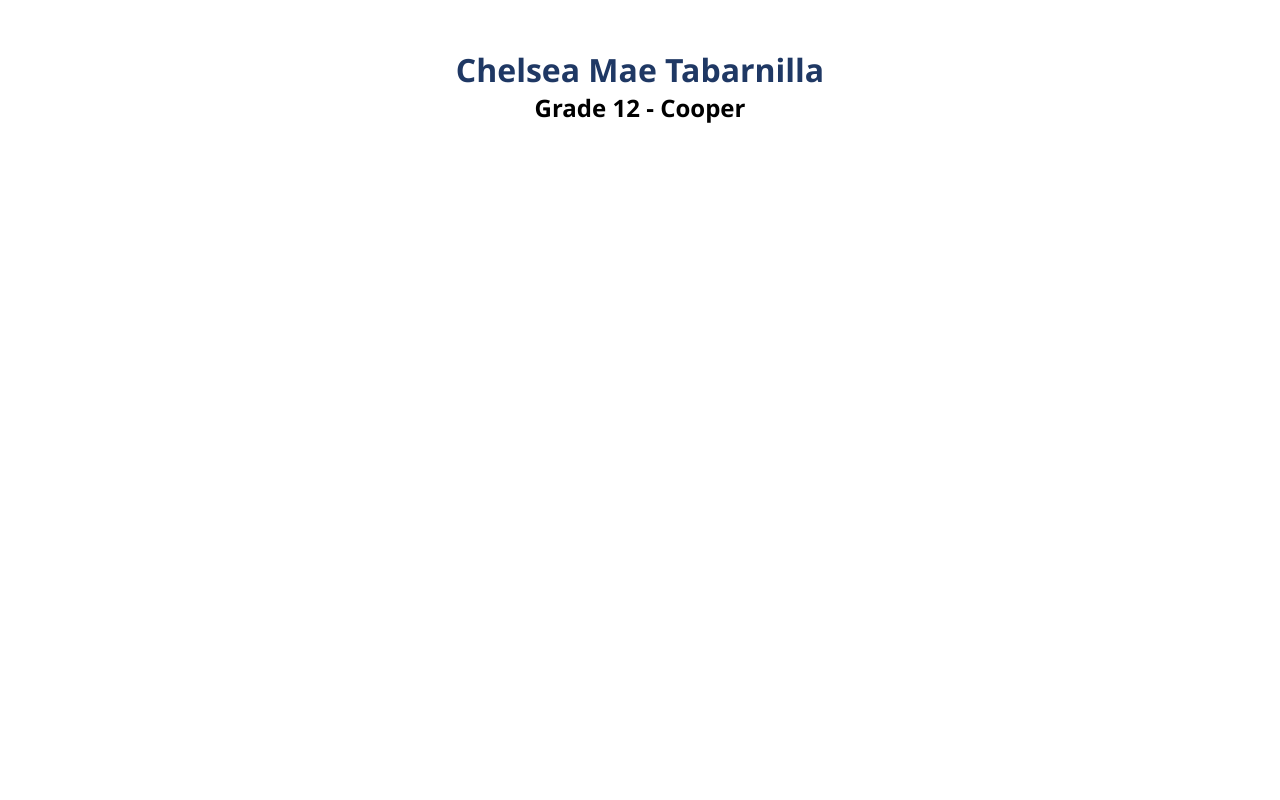
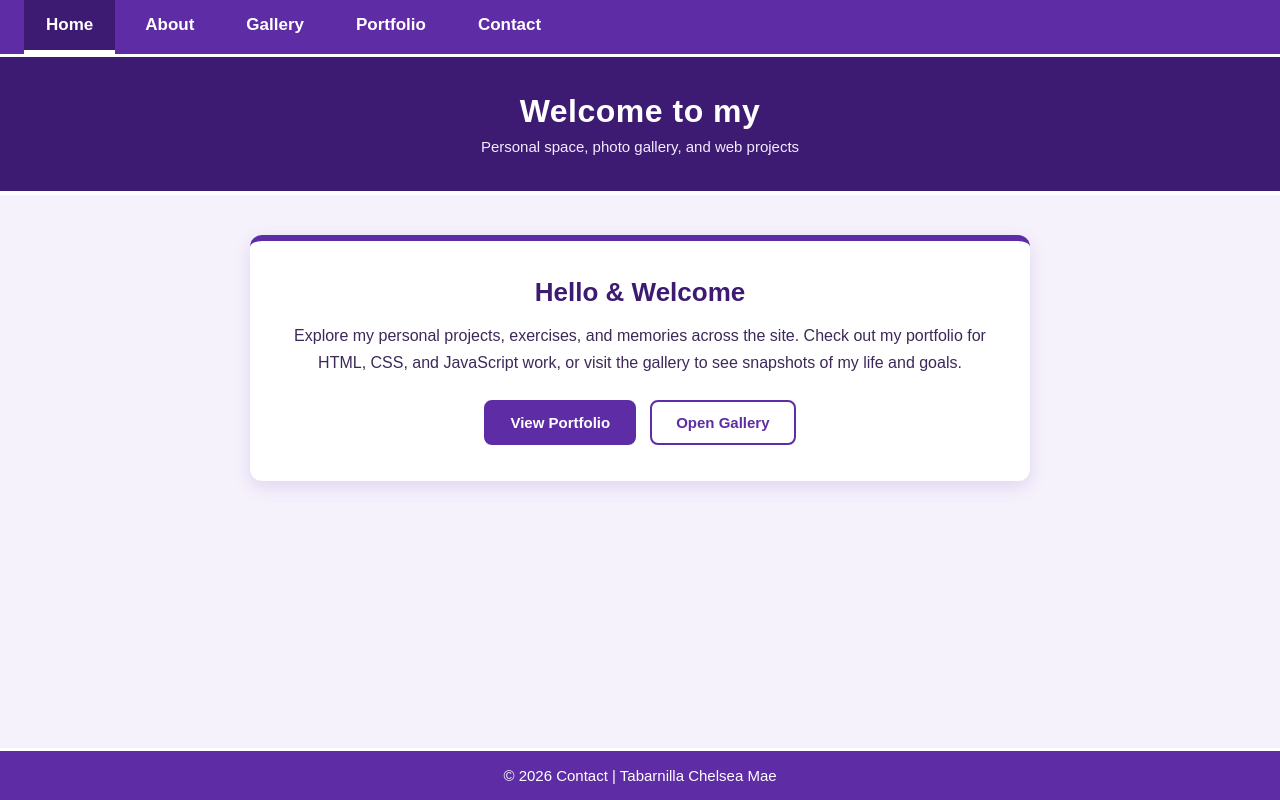
Before and after one commit to cheche877/cheche, a plain HTML site: page index.html in a window 1280 px wide. Drawn offline with Linux system fonts and the light colour scheme.

Commit message:
Update index.html

```diff
--- a/index.html
+++ b/index.html
@@ -1,24 +1,211 @@
-<!DOCTYPE html>
+  <!DOCTYPE html>
 <html lang="en">
 <head>
     <meta charset="UTF-8">
     <meta name="viewport" content="width=device-width, initial-scale=1.0">
-    <title>Landing Page</title>
+    <title>yori.Homes - Home</title>
     <link rel="stylesheet" href="menu.css">
+    <style>
+        * {
+            margin: 0;
+            padding: 0;
+            box-sizing: border-box;
+            font-family: Arial, sans-serif;
+        }
+
+        body {
+            background: #f6f2fc;
+            color: #24133d;
+            display: flex;
+            flex-direction: column;
+            min-height: 100vh;
+        }
+
+        /* Top Navigation Bar - Left Aligned */
+        nav {
+            background: #5e2ca5;
+            display: flex;
+            justify-content: flex-start;
+            align-items: center;
+            padding: 0 24px;
+            border-bottom: 3px solid #ffffff;
+        }
+
+        nav ul {
+            list-style: none;
+            display: flex;
+            flex-direction: row;
+            flex-wrap: wrap;
+            gap: 8px;
+        }
+
+        nav a {
+            display: block;
+            color: #ffffff;
+            text-decoration: none;
+            padding: 15px 22px;
+            font-size: 17px;
+            font-weight: bold;
+            transition: background 0.2s, color 0.2s;
+        }
+
+        nav a:hover,
+        nav a.active {
+            background: #3e1b73;
+            color: #ffffff;
+            border-bottom: 4px solid #ffffff;
+        }
+
+        header {
+            background: #3e1b73;
+            text-align: center;
+            padding: 36px 20px;
+            border-bottom: 4px solid #ffffff;
+        }
+
+        header h1 {
+            color: #ffffff;
+            font-size: 32px;
+            letter-spacing: 0.5px;
+        }
+
+        header p {
+            color: #f3ecff;
+            font-size: 15px;
+            margin-top: 8px;
+        }
+
+        /* Centered Main Content */
+        main {
+            flex: 1;
+            display: flex;
+            justify-content: center;
+            align-items: flex-start;
+            padding: 40px 24px;
+        }
+
+        .home-card {
+            max-width: 780px;
+            width: 100%;
+            background: #ffffff;
+            padding: 36px 32px;
+            border-radius: 12px;
+            border-top: 6px solid #5e2ca5;
+            box-shadow: 0 6px 18px rgba(94, 44, 165, 0.14);
+            text-align: center;
+        }
+
+        .home-card h2 {
+            font-size: 26px;
+            color: #3e1b73;
+            margin-bottom: 14px;
+        }
+
+        .home-card p {
+            font-size: 16px;
+            line-height: 1.7;
+            color: #3c2959;
+            margin-bottom: 24px;
+        }
+
+        .btn-group {
+            display: flex;
+            justify-content: center;
+            flex-wrap: wrap;
+            gap: 14px;
+        }
+
+        .btn {
+            display: inline-block;
+            padding: 12px 24px;
+            border-radius: 8px;
+            text-decoration: none;
+            font-size: 15px;
+            font-weight: bold;
+            transition: transform 0.2s, background 0.2s, color 0.2s;
+        }
+
+        .btn-primary {
+            background: #5e2ca5;
+            color: #ffffff;
+            border: 2px solid #5e2ca5;
+        }
+
+        .btn-primary:hover {
+            background: #3e1b73;
+            border-color: #3e1b73;
+            transform: translateY(-2px);
+        }
+
+        .btn-secondary {
+            background: #ffffff;
+            color: #5e2ca5;
+            border: 2px solid #5e2ca5;
+        }
+
+        .btn-secondary:hover {
+            background: #f6f2fc;
+            transform: translateY(-2px);
+        }
+
+        footer {
+            background-color: #5e2ca5;
+            color: #ffffff;
+            text-align: center;
+            padding: 16px 20px;
+            font-size: 15px;
+            border-top: 3px solid #ffffff;
+        }
+
+        @media (max-width: 768px) {
+            nav {
+                padding: 0 12px;
+            }
+
+            nav a {
+                padding: 10px 14px;
+                font-size: 14px;
+            }
+
+            .home-card {
+                padding: 26px 20px;
+            }
+        }
+    </style>
 </head>
 <body>
-    <nav class="navbar" role="navigation" aria-label="Main Navigation">
-        <ul class="nav-list">
-            <li class="nav-item"><a class="nav-link active" href="index.html">Home</a></li>
-            <li class="nav-item"><a class="nav-link" href="about.html">About</a></li>
-            <li class="nav-item"><a class="nav-link" href="gallery.html">Gallery</a></li>
-            <li class="nav-item"><a class="nav-link" href="portfolio.html">Portfolio</a></li>
-            <li class="nav-item"><a class="nav-link" href="contact.html">Contact</a></li>
+    <nav>
+        <ul>
+            <li><a href="index.html" class="active">Home</a></li>
+            <li><a href="about.html">About</a></li>
+            <li><a href="gallery.html">Gallery</a></li>
+            <li><a href="portfolio.html">Portfolio</a></li>
+            <li><a href="contact.html">Contact</a></li>
         </ul>
     </nav>
-    <center>
-        <h1>Chelsea Mae Tabarnilla</h1>
-        <h2>Grade 12 - Cooper</h2>
-    </center>
+
+    <header>
+        <h1>Welcome to my</h1>
+        <p>Personal space, photo gallery, and web projects</p>
+    </header>
+
+    <main>
+        <div class="home-card">
+            <h2>Hello &amp; Welcome</h2>
+            <p>
+                Explore my personal projects, exercises, and memories across the site.
+                Check out my portfolio for HTML, CSS, and JavaScript work, or visit the gallery
+                to see snapshots of my life and goals.
+            </p>
+            <div class="btn-group">
+                <a href="portfolio.html" class="btn btn-primary">View Portfolio</a>
+                <a href="gallery.html" class="btn btn-secondary">Open Gallery</a>
+            </div>
+        </div>
+    </main>
+
+    <footer>
+        <p>&copy; 2026 Contact | Tabarnilla Chelsea Mae</p>
+    </footer>
 </body>
 </html>
```
